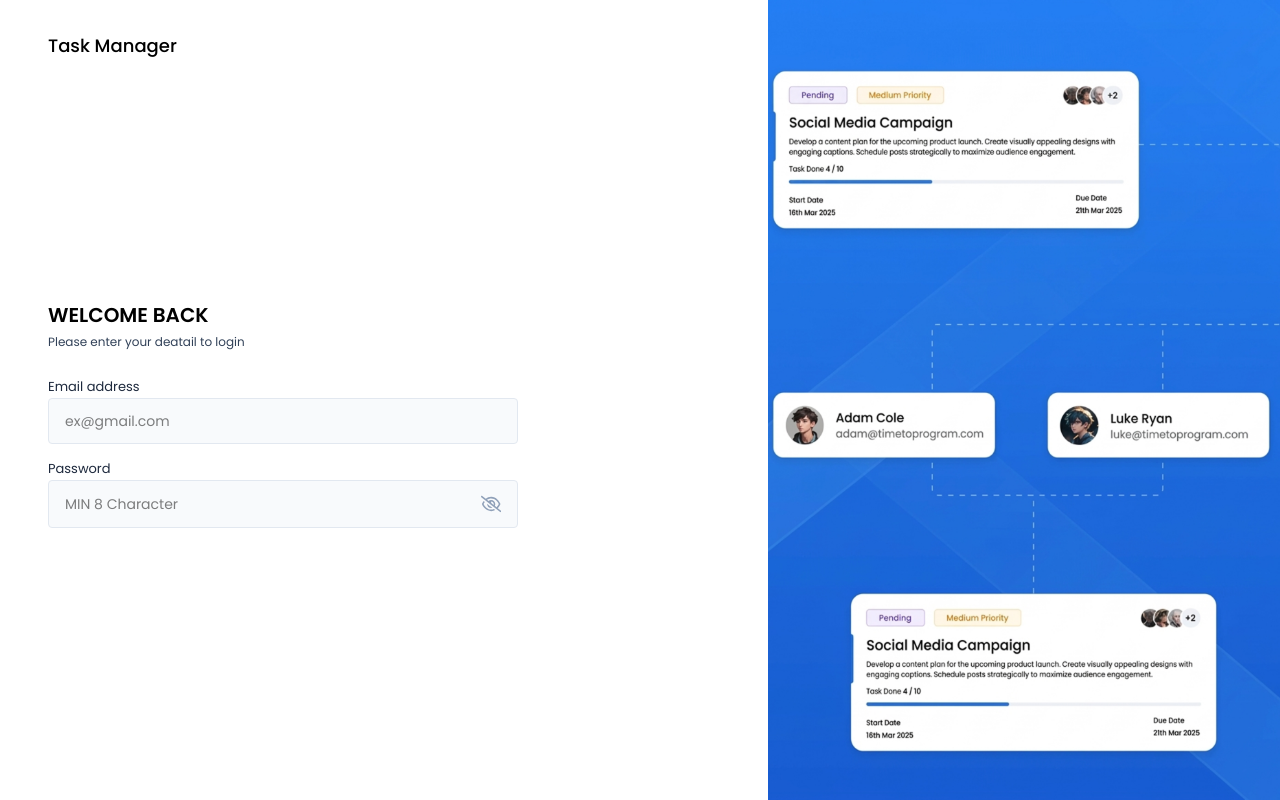
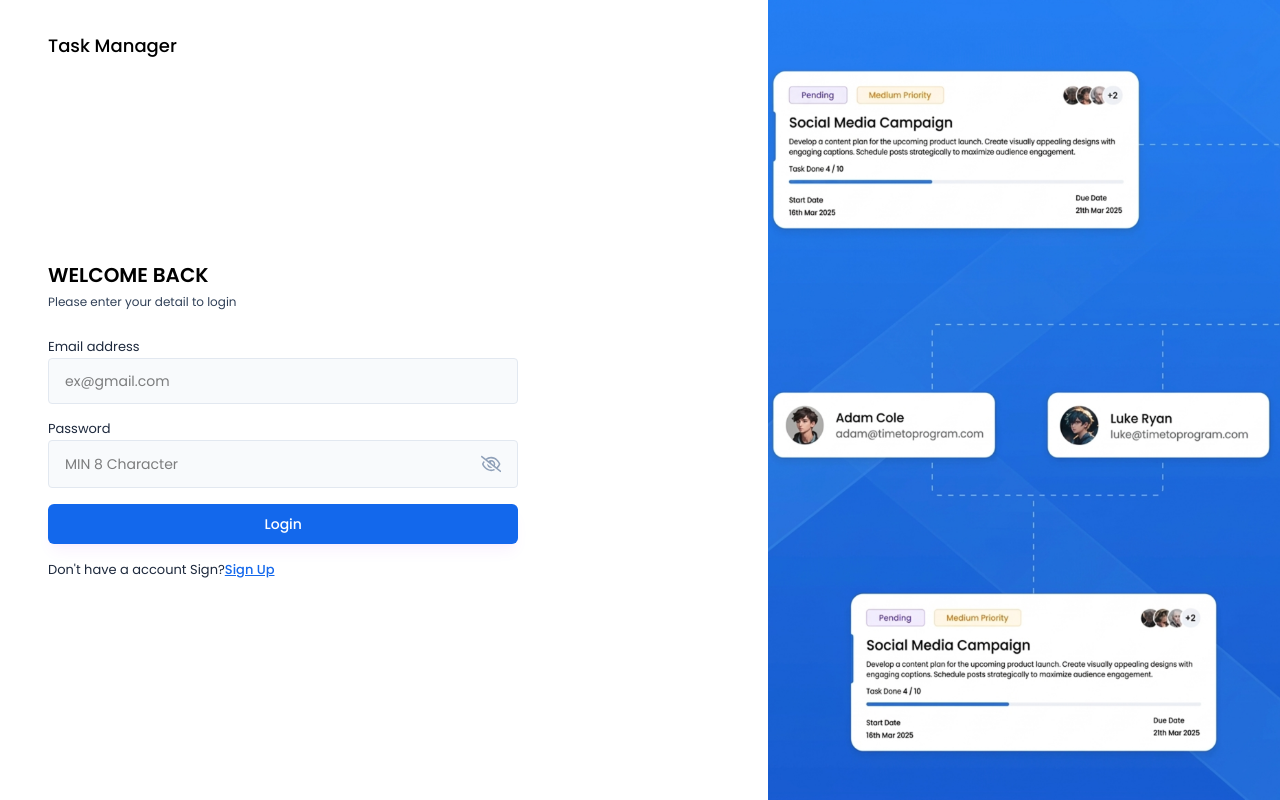
Before and after one commit to DIVYANSHK0704/Task-Manager, a React (Vite) app in the folder frontend/Task-Manager/: page /login in a window 1280 px wide. Built offline with nearby package versions, Linux system fonts and the light colour scheme.

Commit message:
full project commit

```diff
--- a/frontend/Task-Manager/src/index.css
+++ b/frontend/Task-Manager/src/index.css
@@ -21,3 +21,7 @@
 .input-box {
   @apply w-full flex justify-between gap-3 text-sm text-black bg-slate-100/50 rounded px-4 py-3 mb-3 border border-slate-200 outline-none;
 }
+
+.btn-primary{
+  @apply w-full text-sm font-medium text-white bg-primary shadow-lg shadow-purple-600/5 p-[10px] rounded-md my-1 hover:bg-blue-600/15 hover:text-blue-600 cursor-pointer;
+}
--- a/frontend/Task-Manager/src/pages/Auth/Login.jsx
+++ b/frontend/Task-Manager/src/pages/Auth/Login.jsx
@@ -1,7 +1,8 @@
 import React,{useState} from "react";
 import AuthLayout from "../../components/layouts/AuthLayout";
-import { useNavigate } from "react-router-dom";
+import { Link, useNavigate } from "react-router-dom";
 import Input from "../../components/inputs/input";
+import { validateEmail } from "../../utils/helper";
 
 const Login = () => {
   const [email, setEmail] = useState("");
@@ -13,13 +14,28 @@ const Login = () => {
   // Handle Login Form Submit
   const handleLogin = async (e) => {
     e.preventDefault();
+
+   if(!validateEmail(email)){
+    setError("Please enter valid email address.");
+    return;
+   }
+
+   if(!password){
+    setError("Please enter valid password.");
+    return;
+   }
+
+   setError("");
+
+   //login api call
+
   };
 
   return (
     <AuthLayout>
       <div className="lg:w-[70%] h-3/4 md:h-full flex flex-col justify-center">
         <h3 className="text-xl font-semibold text-black">WELCOME BACK</h3>
-        <p className="text-xs text-slate-700 mt-[5px] mb-6">Please enter your deatail to login</p>
+        <p className="text-xs text-slate-700 mt-[5px] mb-6">Please enter your detail to login</p>
 
         <form onSubmit={handleLogin}>
 
@@ -38,6 +54,19 @@ const Login = () => {
           placeholder="MIN 8 Character "
           type="password"
           />
+
+          {error && <p className="text-red-500 text-xs pb-2.5">{error}</p>}
+
+          <button type="submit" className="btn-primary">
+            Login
+          </button>
+
+          <p className="text-[13px] text-slate-800 mt-3">
+            Don't have a account Sign?{""}
+            <Link className="font-medium text-primary underline" to ="/signup">
+            Sign Up
+            </Link>
+          </p>
         </form>
       </div>
     </AuthLayout>
--- a/frontend/Task-Manager/src/pages/Auth/SignUp.jsx
+++ b/frontend/Task-Manager/src/pages/Auth/SignUp.jsx
@@ -1,10 +1,13 @@
 import React from 'react'
+import AuthLayout from '../../components/layouts/AuthLayout'
 
 const SignUp = () => {
   return (
-    <div>
-      SignUp
-    </div>
+
+    <AuthLayout>
+
+    </AuthLayout>
+
   )
 }
 
--- a/frontend/Task-Manager/src/utils/helper.js
+++ b/frontend/Task-Manager/src/utils/helper.js
@@ -0,0 +1,4 @@
+export const validateEmail = (email) => {
+    const regex = /^[^\s@]+@[^\s@]+\.[^\s@]+$/;
+    return regex.test(email);
+};
```
